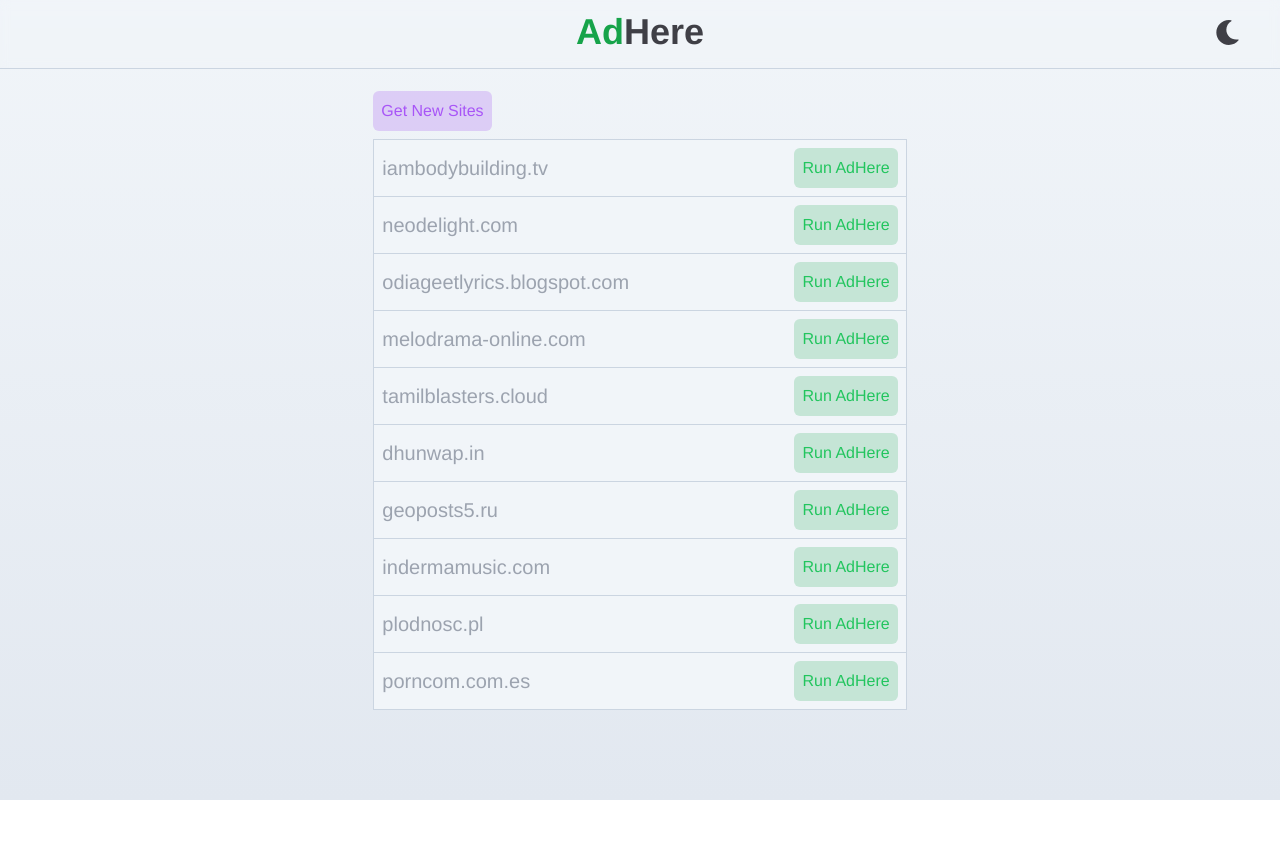
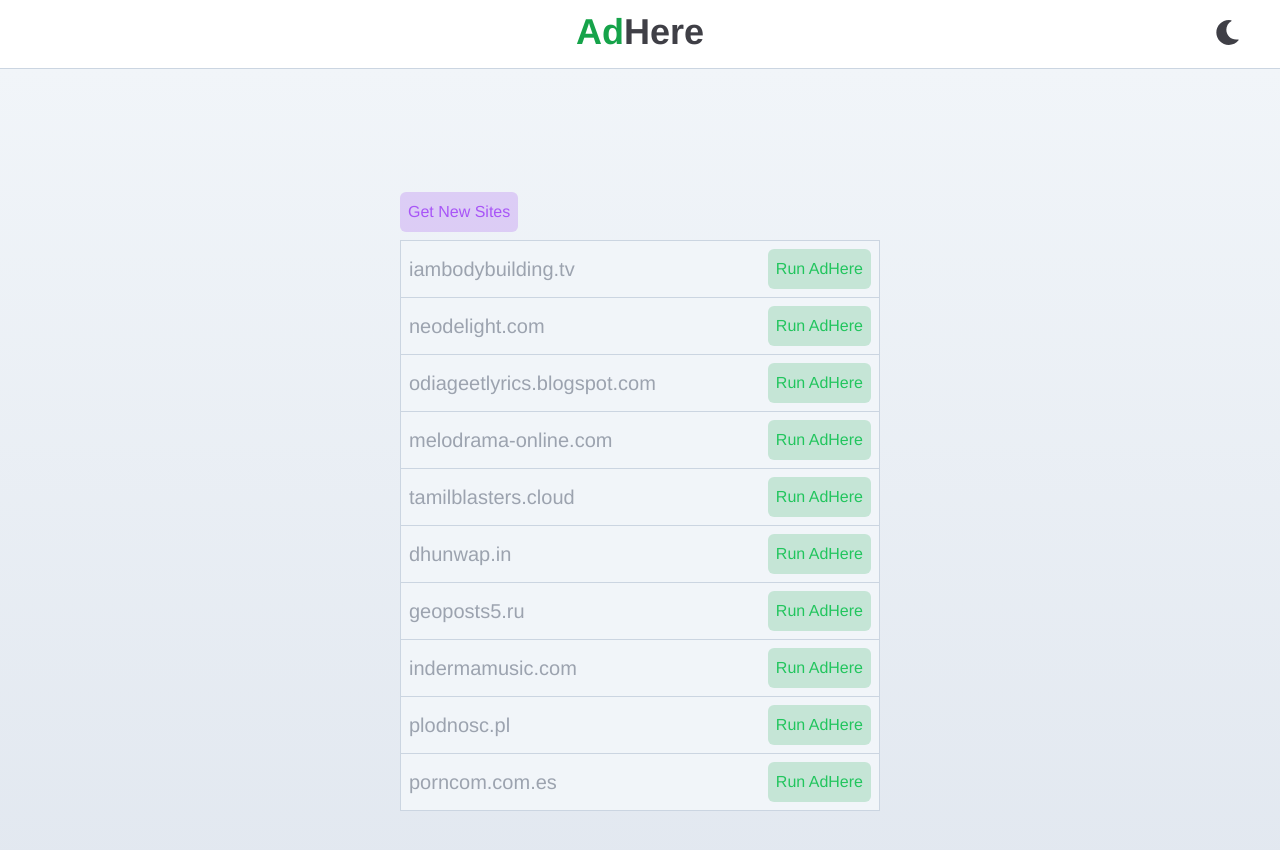
Before and after one commit to lexarr/AdHereRepl, a React (Create React App) app in the folder src/frontend/: page / in a window 1280 px wide. Shown: the top 850 px of the page. Before the commit the page ends 800 px from the top, so only its background shows below. Built offline with nearby package versions, Linux system fonts and the light colour scheme.

Commit message:
avoiding get new sites cutoff issue but now have new overflow issues

```diff
--- a/src/frontend/src/App.tsx
+++ b/src/frontend/src/App.tsx
@@ -11,14 +11,9 @@ function App(): JSX.Element {
         <Header />
         <div
           id="pageBody"
-          className="bg-gradient-to-b dark:from-slate-900 dark:to-slate-950 from-slate-100 to-slate-200 h-screen w-full flex justify-center items-center font-sans"
+          className="flex flex-col flex-wrap justify-center items-center h-screen bg-gradient-to-b dark:from-slate-900 dark:to-slate-950 from-slate-100 to-slate-200 font-sans"
         >
-          <div
-            id="mainContent"
-            className="flex flex-col flex-wrap justify-center items-center w-full my-20 md:w-10/12"
-          >
-            <ViolatingSitesTable />
-          </div>
+          <ViolatingSitesTable />
         </div>
       </div>
     </MainStoreProvider>
--- a/src/frontend/src/components/Header.tsx
+++ b/src/frontend/src/components/Header.tsx
@@ -35,7 +35,7 @@ export default function Header() {
   return (
     <header
       id="pageHeader"
-      className="fixed flex flex-row justify-center items-center top-0 pt-3 pb-4 w-full border-solid border-b border-slate-300 dark:border-slate-700 backdrop-blur-sm"
+      className="sticky flex flex-row justify-center items-center top-0 pt-3 pb-4 w-full border-solid border-b border-slate-300 dark:border-slate-700 backdrop-blur-sm"
     >
       <div className="">
         <h1 className="text-zinc-700 dark:text-white text-4xl font-bold">
--- a/src/frontend/src/components/ViolatingSitesTable.tsx
+++ b/src/frontend/src/components/ViolatingSitesTable.tsx
@@ -46,7 +46,7 @@ export default function ViolatingSitesTable() {
   // }, []);
 
   return (
-    <div className="flex flex-col justify-center items-start w-full sm:w-8/12 lg:w-1/2">
+    <div className="flex flex-col justify-center items-start w-full sm:w-8/12 lg:w-1/2 mt-16 py-8 sm:px-10 lg:px-20">
       {/* Row for getting new sites */}
       <div className="flex flex-row justify-start items-center w-full pb-2 border-b border-slate-300 dark:border-slate-700">
         <button
```
